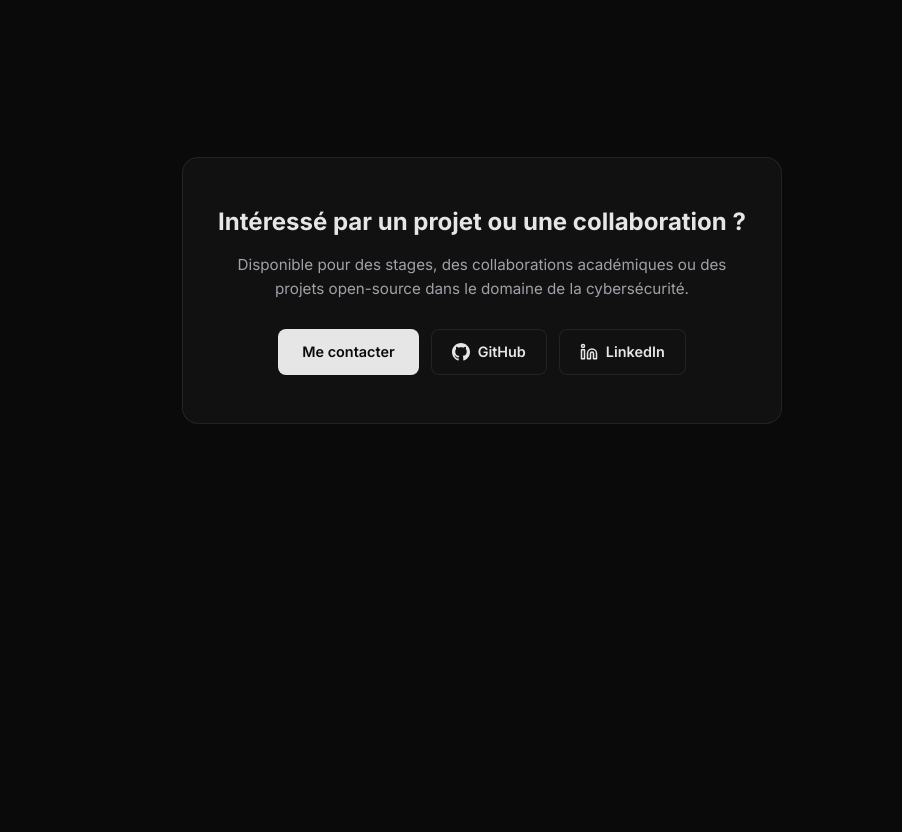
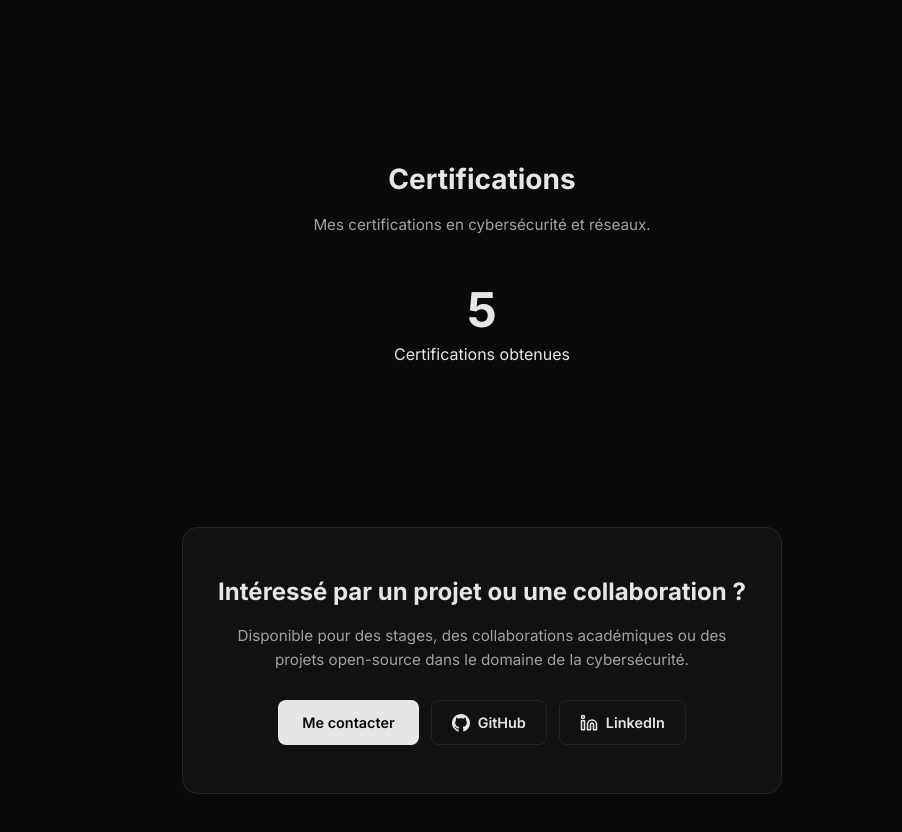
Before and after one commit to yassirmouyiwa/yassirmouyiwa.github.io, a plain HTML site: page index.html in a window 1280 px wide. Shown: the part 2622-3454 px from the top of the page, without its empty margins (158-1060 px from the left). Before the commit the page ends 3126 px from the top, so only its background shows below. Drawn offline with Linux system fonts and the light colour scheme.

Commit message:
feat: add certifications section with counter; adjust footer

```diff
--- a/index.html
+++ b/index.html
@@ -303,6 +303,22 @@
       </div>
     </section>
 
+    <!-- Certifications -->
+    <section class="certs" id="certs">
+      <div class="container">
+        <div class="section-header reveal">
+          <h2 data-fr="Certifications" data-en="Certifications">Certifications</h2>
+          <p data-fr="Mes certifications en cybersécurité et réseaux." data-en="My certifications in cybersecurity and networking.">Mes certifications en cybersécurité et réseaux.</p>
+        </div>
+        <div style="display:flex; justify-content:center; margin-top:24px;">
+          <div style="text-align:center;">
+            <div style="font-size:48px; font-weight:700; color:hsl(var(--accent)); line-height:1;">5</div>
+            <div style="margin-top:8px;" data-fr="Certifications obtenues" data-en="Certifications earned">Certifications obtenues</div>
+          </div>
+        </div>
+      </div>
+    </section>
+
     <!-- Contact / CTA -->
     <section class="contact" id="contact">
       <div class="container contact-inner reveal">
```
